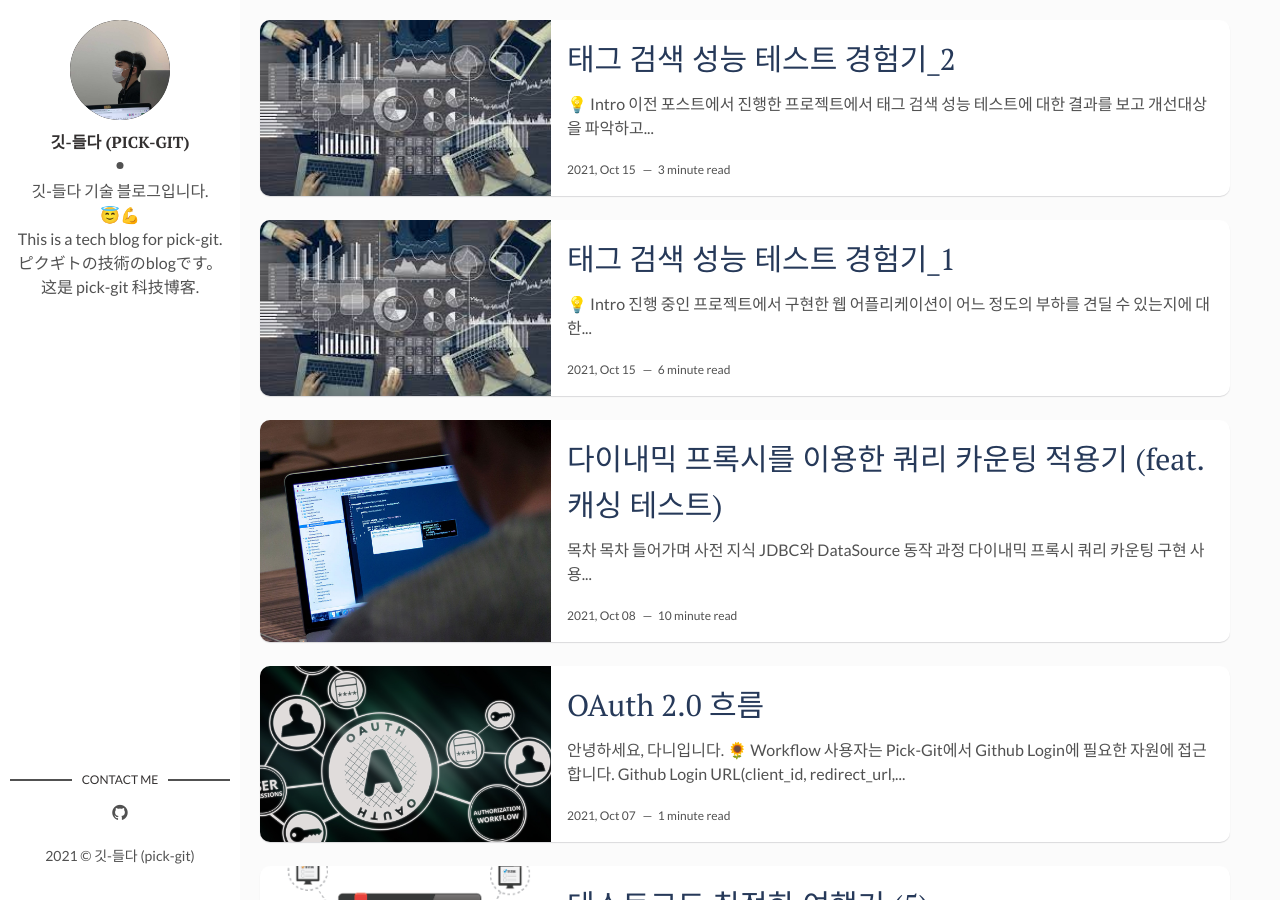
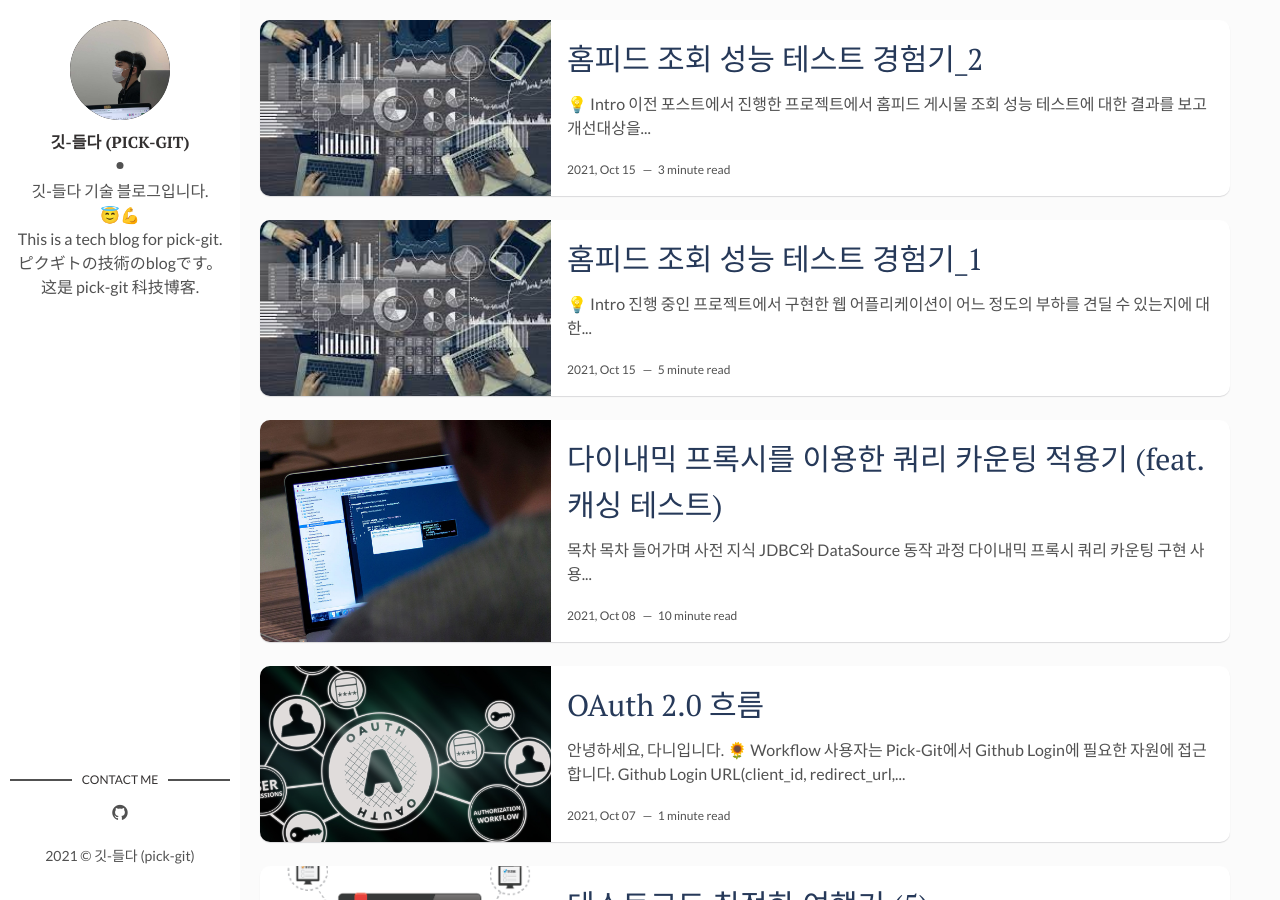
Before and after one commit to 2021-pick-git/2021-pick-git.github.io, a Jekyll site: the page built from index.html, in a window 1280 px wide and 900 px high. Built offline with Jekyll 4.4.1, drawn with Linux system fonts in a browser that asks for light colours; the list of posts is cut into pages by our own code.

Commit message:
fix: 코다 태그 검색 -> 홈피드 조회 성능테스트로 내용 수정

````diff
--- a/_posts/2021-10-15-project-pickgit-tag-performance-test-1.md
+++ b/_posts/2021-10-15-project-pickgit-homefeed-performance-test-1.md
@@ -1,8 +1,8 @@
 ---
 layout: post
-title: 태그 검색 성능 테스트 경험기_1
+title:  홈피드 조회 성능 테스트 경험기_1
 date: 2021-10-15 13:32:20 +0300
-description: 태그 검색 API에 대한 성능 테스트를 진행하고 병목 지점을 파악해 개선한 경험기 입니다.
+description: 홈피드 게시물 조회 API에 대한 성능 테스트를 진행하고 병목 지점을 파악해 개선한 경험기 입니다.
 img: performance-test.jpeg
 tags: [백엔드, Database, 성능테스트]
 ---
@@ -11,8 +11,8 @@ tags: [백엔드, Database, 성능테스트]
 
 - 진행 중인 [프로젝트](https://github.com/woowacourse-teams/2021-pick-git)에서 구현한 웹 어플리케이션이 어느 정도의 부하를 견딜 수 있는지에 대한 성능테스트를 진행했다.
 - 프로젝트는 개발자를 타켓으로 한 깃헙 레포지토리를 연동한 게시물을 업로드하여 개발자들이 자신의 작업을 공유하고 다른 이들의 프로젝트를 캐줄얼하게 엿볼 수 있는 SNS형 웹 어플리케이션이다.
-- 사용자는 각 게시물에 관련된 태그를 남길 수 있고 해당 태그를 기반으로 검색하여 관련 게시물을 찾아볼 수 있다. (비로그인/로그인 모두 가능)
-- 태그를 통해서 관련 게시물을 검색하는 성능테스트를 진행, 병목 지점을 분석하고 개선하는 과정을 따라가보자.
+- 웹 어플리케이션에 들어가자마자 최신순으로 정렬된 게시물 피드를 볼 수 있다. (비로그인/로그인 모두 가능)
+- 홈피드 게시물 조회 성능테스트를 진행, 병목 지점을 분석하고 개선하는 과정을 따라가보자.
 
 <br>
 <br>
@@ -100,11 +100,11 @@ tags: [백엔드, Database, 성능테스트]
   - 또한 K6는 문서가 굉장히 깔끔하게 잘 되어 있어 스크립트를 짜거나 테스트 설정을 하는 것이 입문자에게 편하다는 장점이 있었다.
 
 ### 테스트 스크립트 및 설정
-- K6는 자바스크립트로 스크립트를 짠다.
-- 부하 테스트는약 10분간 148 명의 vuser로 진행했다.
+- K6는 자바스크립트로 테스트 스크립트를 짠다.
+- 부하 테스트는 약 10분간 148 명의 vuser로 진행했다.
   - 본래 30분 이상을 하기를 권장하지만 시간 관계상 10분만 진행하고 빠르게 결과를 분석하기로 했다.
 - 스크립트
-  - 3개의 태그를 랜덤으로 골라 get 요청을 보낸다.
+  - 비회원으로 홈 피드 조회 API 요청을 보낸다. 우선 pagination은 0 - 20 고정이다. (추후 랜덤 페이지 테스트를 진행해야한다.)
   - 응답코드가 200 인지 확인한다.
 
     ```javascript
--- a/_posts/2021-10-15-project-pickgit-tag-performance-test-2.md
+++ b/_posts/2021-10-15-project-pickgit-homefeed-performance-test-2.md
@@ -1,15 +1,15 @@
 ---
 layout: post
-title: 태그 검색 성능 테스트 경험기_2
-date: 2021-10-15 13:32:20 +0300
-description: 태그 검색 API에 대한 성능 테스트를 진행하고 병목 지점을 파악해 개선한 경험기 입니다.
+title: 홈피드 조회 성능 테스트 경험기_2
+date: 2021-10-15 13:35:20 +0300
+description: 홈피드 게시물 조회 API에 대한 성능 테스트를 진행하고 병목 지점을 파악해 개선한 경험기 입니다.
 img: performance-test.jpeg
 tags: [백엔드, Database, 성능테스트]
 ---
 
 ## 💡 Intro
 
-- 이전 포스트에서 진행한 [프로젝트](https://github.com/woowacourse-teams/2021-pick-git)에서 태그 검색 성능 테스트에 대한 결과를 보고 개선대상을 파악하고 개선한다.
+- 이전 포스트에서 진행한 [프로젝트](https://github.com/woowacourse-teams/2021-pick-git)에서 홈피드 게시물 조회 성능 테스트에 대한 결과를 보고 개선대상을 파악하고 개선한다.
 - 개선 후 테스트를 재진행하여 결과를 비교한다.
 
 <br>
@@ -19,24 +19,8 @@ tags: [백엔드, Database, 성능테스트]
 
 이전 포스트에서 진행한 성능 테스트를 통해 DB 쿼리 쪽 병목이 있다는 것을 알아냈다. 구체적으로 쿼리를 자세히 살펴보면서 어떤 문제가 있는지 확인해보자.
 
-1. 태그 검색 시 파생되는 추가 쿼리
-   - 아래는 태그를 검색했을 때 그 결과를 반환하기까지 수행되는 쿼리이다.
-     - '——————-' 사이에 있는 쿼리가 실제 태그 검색 쿼리
-     - 그 이후는 post 결과를 리턴하기 위해서 postAssemble 하면서 파생되는 추가 쿼리
-   - 검색 된 포스트에 태그가 1개인 경우 - tag 조회 쿼리가 1번 발생
-
-    <p align="center"><img width="85%" src="https://user-images.githubusercontent.com/63405904/137448323-ed6a5aba-4d73-4a27-a6d4-4c5527f953e1.png"></p>
-
-    - 검색 된 포스트에 태그가 3개인 경우 - tag 조회 쿼리가 3번 발생
-
-    <p align="center"><img width="85%" src="https://user-images.githubusercontent.com/63405904/137448338-489dd9bc-f825-49aa-8fe2-794483763383.png"></p>
-
-  - 게시물에 있는 태그 갯수만큼 추가 쿼리가 발생하는 것으로 보인다. (JPA N+1 문제)
-  - 이 부분을 개선하여 태그 갯수와 상관없이 하나의 추가 쿼리만 나가도록 수정하도록 한다.
-
-2. 검색된 태그 결과 게시물을 반환할 때 발생하는 slow query
-   - 하지만 위 테스트는 1번 문제에 의한 성능저하는 아니다. 테스트용 데이터에 포스트 당 태그가 하나씩만 추가되어 있기 때문이다.
-   - 따라서 slow query를 확인하고 개선하도록 한다. 현재는 포스트 조회하는 쿼리가 최대값으로는 3.62 초가 소요된다.
+- 홈피드 게시물을 반환할 때 발생하는 slow query
+   - 현재는 포스트 조회하는 쿼리가 최대값으로는 3.62 초가 소요된다.
 
     <p align="center"><img width="85%" src="https://user-images.githubusercontent.com/63405904/137448824-409b2475-61a2-48f1-8390-7f6364a5f4db.png"></p>
 
@@ -52,8 +36,6 @@ tags: [백엔드, Database, 성능테스트]
 - createt_At 칼럼에 인덱스를 추가하여 데이터가 정렬되도록 한다. 인덱스를 건 후 실행계획을 확인해보니 filesort가 제거되었고 훑는 row 수가 대폭 줄어들었다.
 
     <p align="center"><img width="85%" src="https://user-images.githubusercontent.com/63405904/137449278-a84af99e-42d5-4ada-86aa-cc3c9c05a2fb.png"></p>
-
-- 태그 관련 N+1 문제 또한 개선해야 한다. 어플리케이션에서 JPA를 보고 진단하여 개선하도록 한다. 이것은 현재 테스트 데이터와는 관련이 없으니 추후에 개선 후 다시 다뤄볼 예정이다.
 
 <br>
 <br>
@@ -85,13 +67,11 @@ tags: [백엔드, Database, 성능테스트]
 
 ## 🌩 요약
 
-- 기존 태그를 검색하면 13초 가량의 시간이 소요 되었다.
+- 기존 홈피드를 조회할 때 13초 가량의 시간이 소요 되었다.
 - 분석해보니 디스크 I/O 부하는 없고 DB쪽 CPU 부하가 있으므로 쿼리 효율성의 문제라고 판단하였다.
 - `order by createdAt` 쿼리의 부분이 풀스캔 + filesort를 하고 있음을 발견했다. (쿼리 실행 시간 3초 이상)
 - `createdAt` 칼럼에 인덱스를 걸어서 풀스캔 → limit 개수 만큼만 스캔하도록 설정했다..
 - 결과적으로 응답 시간이 약 **13초에서 85ms** 정도로 단축되었다.
-- 아직 tag 갯수만큼 쿼리가 발생하는 문제는 개선하지 않았으며 추후 개선 예정이다.
-    - 참고로 위 문제는 테스트 데이터로 성능 향상을 확인할 수 없는 문제이다.
 
 <br>
 <br>
````
Also changed, not shown: other parts of _posts/2021-10-15-project-pickgit-homefeed-performance-test-1.md (+0 -6 lines).
